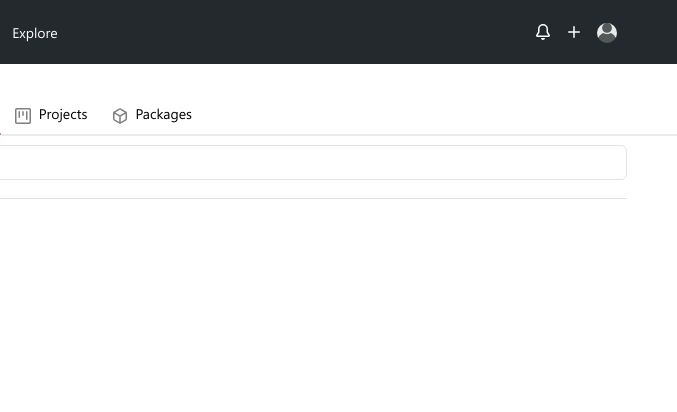
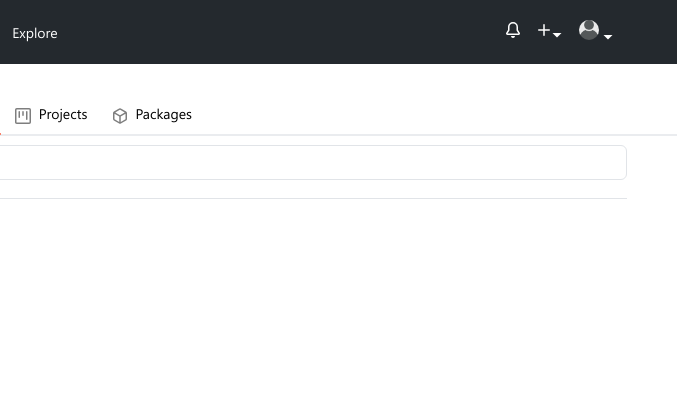
Before and after one commit to echilaka1/buycoin, a plain HTML site: page index.html in a window 1280 px wide. Shown: the full height of the page, 603-1280 px from the left. Drawn offline with Linux system fonts and the light colour scheme.

Commit message:
UI clean ups

```diff
--- a/assets/css/styles.css
+++ b/assets/css/styles.css
@@ -89,7 +89,7 @@ img {
 }
 
 .mobileHide {
-  display: flex;
+  display: inline;
 }
 
 @media only screen and (min-device-width: 320px) and (max-device-width: 480px) {
@@ -234,6 +234,32 @@ img {
   }
 }
 
+.drop_down {
+  height: 5px;
+  width: 10px;
+  display: inline-block;
+  background: #fff;
+  margin: 2px 2px 0 0;
+  -webkit-clip-path: polygon(100% 0, 0 0, 50% 100%);
+  clip-path: polygon(100% 0, 0 0, 50% 100%);
+}
+
+.drop_down_one {
+  height: 5px;
+  width: 10px;
+  display: inline-block;
+  background: #fff;
+  margin: 0px 4px;
+  -webkit-clip-path: polygon(100% 0, 0 0, 50% 100%);
+  clip-path: polygon(100% 0, 0 0, 50% 100%);
+}
+
+@media only screen and (max-width:1024px) {
+  .drop_down_one {
+    display:none;
+  }
+}
+
 input {
   outline: none;
 }
@@ -288,7 +314,6 @@ input::-webkit-input-placeholder {
   border-radius: 50%;
   width: 20px;
   height: 20px;
-  vertical-align: middle;
   display: inline;
 }
 
--- a/index.html
+++ b/index.html
@@ -94,6 +94,7 @@
           </div>
           <div class="Navbar__Link">
             <div class="mobileHide">
+              <div class="github_details">
                 <svg
                   class="octicon octicon-plus"
                   viewBox="0 0 16 16"
@@ -106,11 +107,13 @@
                       fill-rule="evenodd"
                       d="M8 2a.75.75 0 01.75.75v4.5h4.5a.75.75 0 010 1.5h-4.5v4.5a.75.75 0 01-1.5 0v-4.5h-4.5a.75.75 0 010-1.5h4.5v-4.5A.75.75 0 018 2z"
                     ></path>
-              </svg>
+                </svg><span class="drop_down"></span>
+              </div>
+
             </div>
           </div>
           <div class="Navbar__Link">
-            <img src="assets/img/user.jpg" alt="profile picture" class="profile-image" /><div class="mobileShow" style="vertical-align: middle;">&nbsp; <span id="user-na"></span></div>
+            <img src="assets/img/user.jpg" alt="profile picture" class="profile-image" /><span class="drop_down_one"></span><div class="mobileShow" style="vertical-align: middle;">&nbsp; <span id="user-na"></span></div>
           </div>
           <div class="Navbar__Link">
             <div class="mobileShow">
```
Also changed, not shown: assets/js/script.js (+15 -1 lines). Lines whose indentation alone changed are shown as unchanged.
